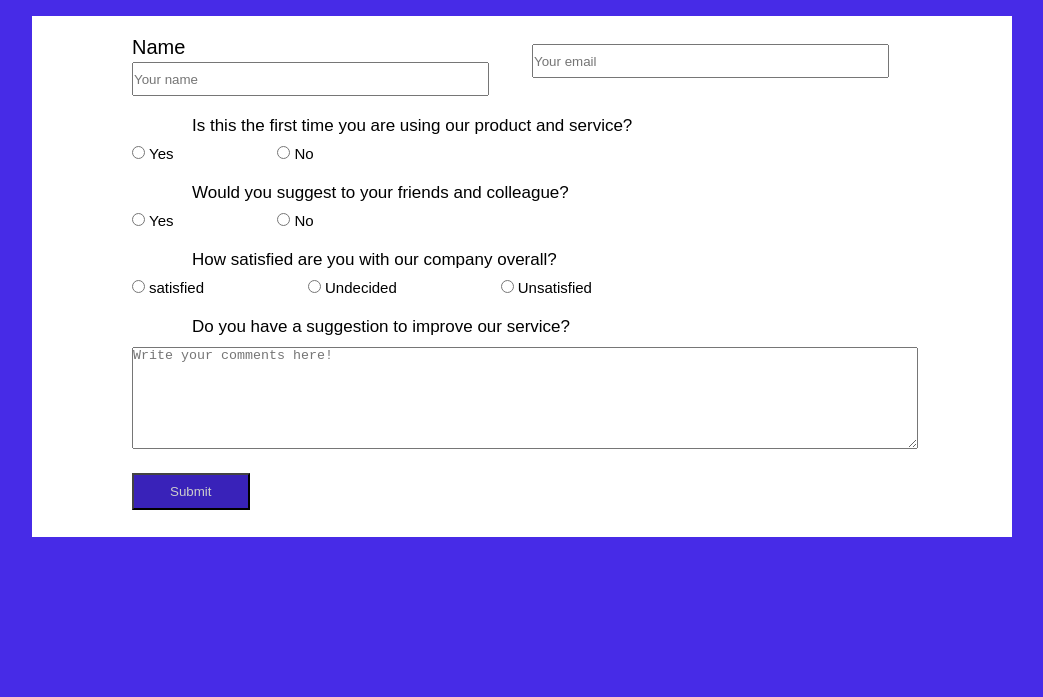
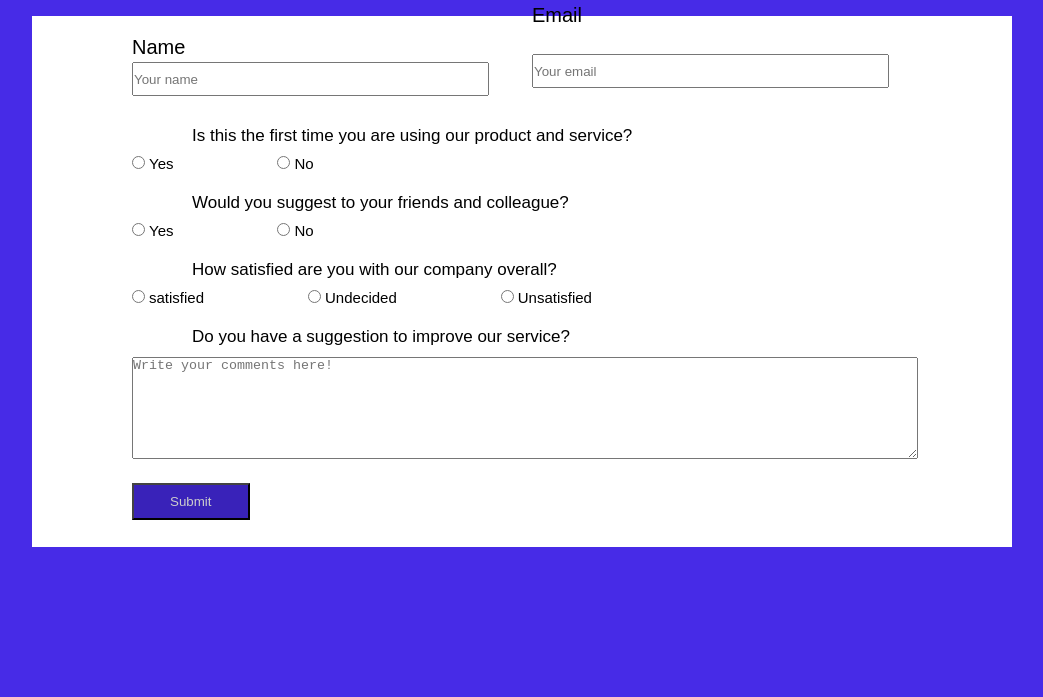
Before and after one commit to obinyan/survey-form, a plain HTML site: page index.html in a window 1280 px wide. Shown: the part 146-843 px from the top of the page, without its empty margins (118-1161 px from the left). Drawn offline with Linux system fonts and the light colour scheme.

Commit message:
d-update-28

```diff
--- a/index.css
+++ b/index.css
@@ -109,14 +109,14 @@ textarea{
 
     #email{
         margin-left: 500px;
-        margin-top: -70px;
+        margin-top: -60px;
     }
 
     #email-label{
         margin-left: 500px;
         position: absolute;
         top: 0;
-        margin-top: 100px;
+        margin-top: 150px;
 
     }
 
```
